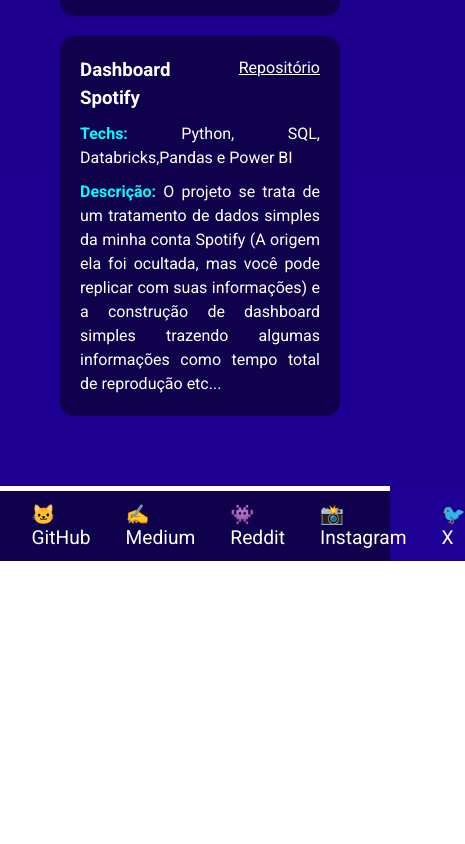
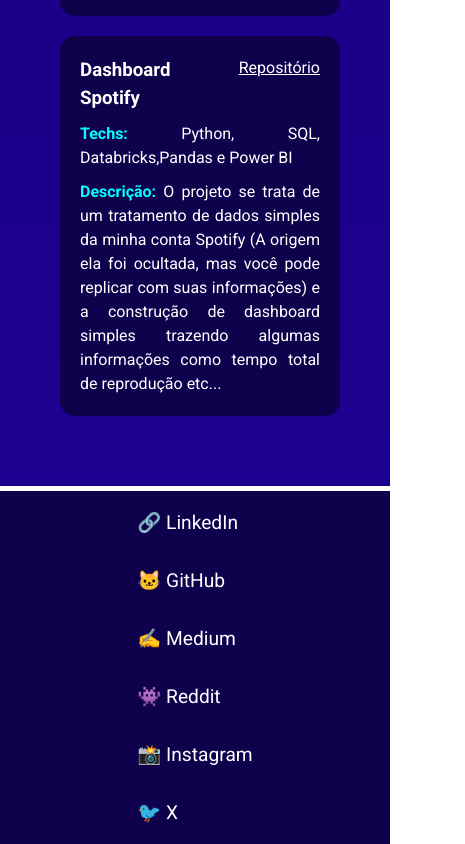
Before and after one commit to MatheusRodri/web_my-portfolio_nx, a Next.js app: page / in a window 390 px wide. Shown: the part 4412-5256 px from the top of the page, 465 px wide, since content can reach past the window. Before the commit the page ends 4973 px from the top, so only its background shows below. Built offline with nearby package versions, Linux system fonts and the light colour scheme.

Commit message:
update footer style

```diff
--- a/src/components/Footer/style.module.css
+++ b/src/components/Footer/style.module.css
@@ -26,3 +26,13 @@
 .footerLink{
     text-decoration: none;
 }
+
+@media screen and (max-width:950px){
+    .footerContainer{
+        height: 100%;
+        padding: 20px 0;
+    }
+    .footerList{
+        flex-direction: column;
+    }
+}
```
